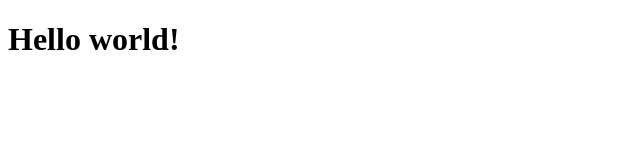
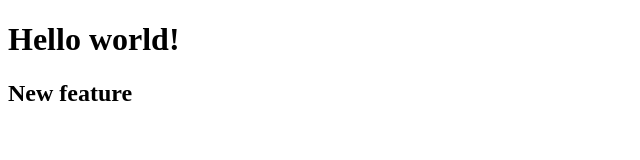
Before and after one commit to ROBOGUST/demonetlify, a plain HTML site: page index.html in a window 1280 px wide. Shown: the whole page, without its empty margins (0-640 px from the left). Drawn offline with Linux system fonts and the light colour scheme.

Commit message:
added h2

```diff
--- a/index.html
+++ b/index.html
@@ -8,5 +8,6 @@
   </head>
   <body>
     <h1>Hello world!</h1>
+    <h2 class="how">New feature</h2>
   </body>
 </html>
```
